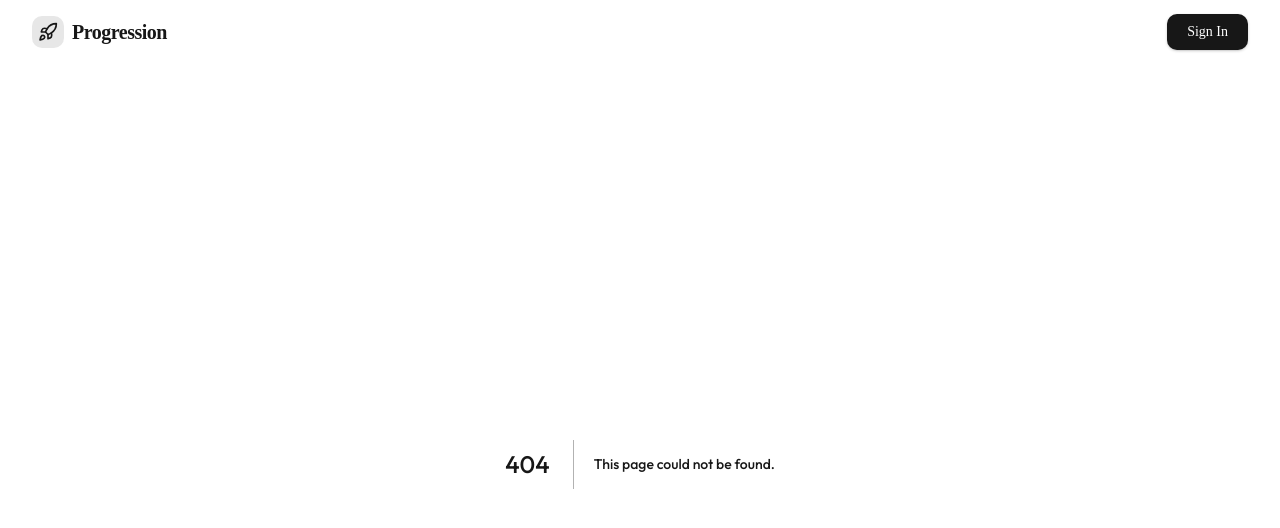
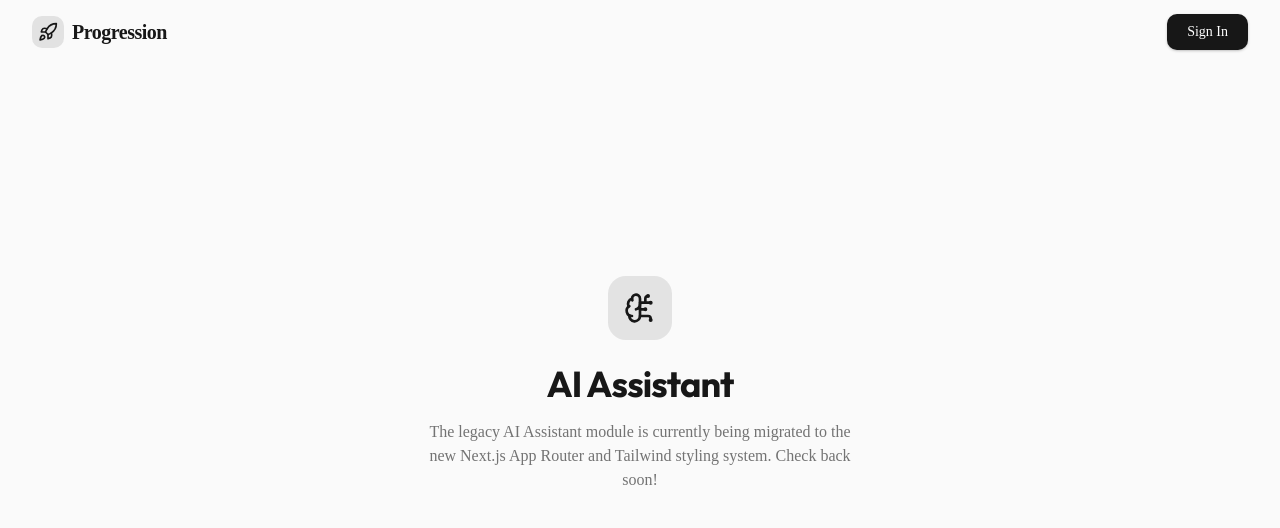
Before and after one commit to premwizard/Progression-Tracker, a Next.js app in the folder frontend/: page /assistant in a window 1280 px wide. Before the commit this address had no page. Shown: the top 528 px of the page. Built offline with nearby package versions, Linux system fonts and the light colour scheme.

Commit message:
feat: implement assistant, analytics, tasks, and goals pages

```diff
--- /dev/null
+++ b/frontend/src/app/analytics/page.tsx
@@ -0,0 +1,27 @@
+"use client";
+
+import React from 'react';
+import { motion } from 'framer-motion';
+import { Activity } from 'lucide-react';
+
+export default function AnalyticsPage() {
+  return (
+    <div className="flex flex-col items-center justify-center min-h-[80vh] px-4">
+      <motion.div
+        initial={{ opacity: 0, y: 20 }}
+        animate={{ opacity: 1, y: 0 }}
+        className="text-center"
+      >
+        <div className="flex items-center justify-center w-16 h-16 mx-auto mb-6 rounded-2xl bg-primary/10">
+          <Activity className="w-8 h-8 text-primary" />
+        </div>
+        <h1 className="text-3xl font-bold tracking-tight text-text-main sm:text-4xl">
+          Analytics
+        </h1>
+        <p className="max-w-md mx-auto mt-4 text-text-muted">
+          The legacy Analytics module is currently being migrated to the new Next.js App Router and Tailwind styling system. Check back soon!
+        </p>
+      </motion.div>
+    </div>
+  );
+}
--- /dev/null
+++ b/frontend/src/app/assistant/page.tsx
@@ -0,0 +1,27 @@
+"use client";
+
+import React from 'react';
+import { motion } from 'framer-motion';
+import { BrainCircuit } from 'lucide-react';
+
+export default function AssistantPage() {
+  return (
+    <div className="flex flex-col items-center justify-center min-h-[80vh] px-4">
+      <motion.div
+        initial={{ opacity: 0, y: 20 }}
+        animate={{ opacity: 1, y: 0 }}
+        className="text-center"
+      >
+        <div className="flex items-center justify-center w-16 h-16 mx-auto mb-6 rounded-2xl bg-primary/10">
+          <BrainCircuit className="w-8 h-8 text-primary" />
+        </div>
+        <h1 className="text-3xl font-bold tracking-tight text-text-main sm:text-4xl">
+          AI Assistant
+        </h1>
+        <p className="max-w-md mx-auto mt-4 text-text-muted">
+          The legacy AI Assistant module is currently being migrated to the new Next.js App Router and Tailwind styling system. Check back soon!
+        </p>
+      </motion.div>
+    </div>
+  );
+}
--- /dev/null
+++ b/frontend/src/app/goals/page.tsx
@@ -0,0 +1,27 @@
+"use client";
+
+import React from 'react';
+import { motion } from 'framer-motion';
+import { Target } from 'lucide-react';
+
+export default function GoalsPage() {
+  return (
+    <div className="flex flex-col items-center justify-center min-h-[80vh] px-4">
+      <motion.div
+        initial={{ opacity: 0, y: 20 }}
+        animate={{ opacity: 1, y: 0 }}
+        className="text-center"
+      >
+        <div className="flex items-center justify-center w-16 h-16 mx-auto mb-6 rounded-2xl bg-primary/10">
+          <Target className="w-8 h-8 text-primary" />
+        </div>
+        <h1 className="text-3xl font-bold tracking-tight text-text-main sm:text-4xl">
+          Goals
+        </h1>
+        <p className="max-w-md mx-auto mt-4 text-text-muted">
+          The legacy Goals module is currently being migrated to the new Next.js App Router and Tailwind styling system. Check back soon!
+        </p>
+      </motion.div>
+    </div>
+  );
+}
--- /dev/null
+++ b/frontend/src/app/tasks/page.tsx
@@ -0,0 +1,27 @@
+"use client";
+
+import React from 'react';
+import { motion } from 'framer-motion';
+import { CheckSquare } from 'lucide-react';
+
+export default function TasksPage() {
+  return (
+    <div className="flex flex-col items-center justify-center min-h-[80vh] px-4">
+      <motion.div
+        initial={{ opacity: 0, y: 20 }}
+        animate={{ opacity: 1, y: 0 }}
+        className="text-center"
+      >
+        <div className="flex items-center justify-center w-16 h-16 mx-auto mb-6 rounded-2xl bg-primary/10">
+          <CheckSquare className="w-8 h-8 text-primary" />
+        </div>
+        <h1 className="text-3xl font-bold tracking-tight text-text-main sm:text-4xl">
+          Tasks
+        </h1>
+        <p className="max-w-md mx-auto mt-4 text-text-muted">
+          The legacy Tasks module is currently being migrated to the new Next.js App Router and Tailwind styling system. Check back soon!
+        </p>
+      </motion.div>
+    </div>
+  );
+}
```
